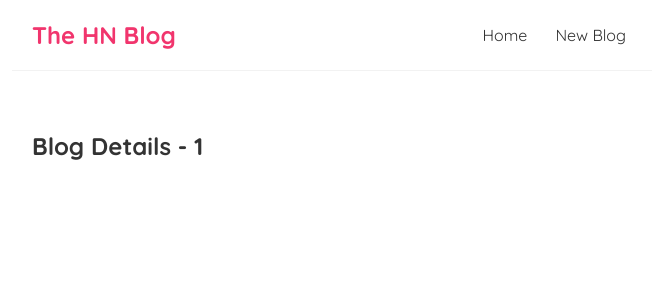
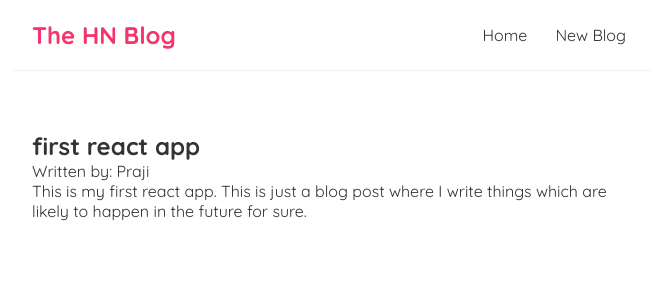
Before and after one commit to PrajilPradeep/hn-blog, a React (Create React App) app: page /blogs/1 in a window 1280 px wide. Shown: the top 300 px of the page, without its empty margins (308-964 px from the left). Built offline with nearby package versions, Linux system fonts and the light colour scheme; data requests are answered from the project's data file.

Commit message:
Fetch data for required blog and display it

```diff
--- a/src/BlogDetails.js
+++ b/src/BlogDetails.js
@@ -1,10 +1,20 @@
 import { useParams } from "react-router-dom";
+import useFetch from "./useFetch";
 
 const BlogDetails = () => {
+
     const { id } = useParams();
+    const {data: blog, isPending, error} = useFetch('http://localhost:8000/blogs/'+id);
+
     return (
         <div className="blog-details">
-            <h2>Blog Details - { id }</h2>
+            { isPending && <p>Loading...!</p> }
+            { error && <p>{ error }</p>}
+            { blog && <article>
+                <h2>{ blog.title }</h2>
+                <p>Written by: { blog.author }</p>
+                <div>{ blog.body }</div>
+            </article> }
         </div>
      );
 }
```
